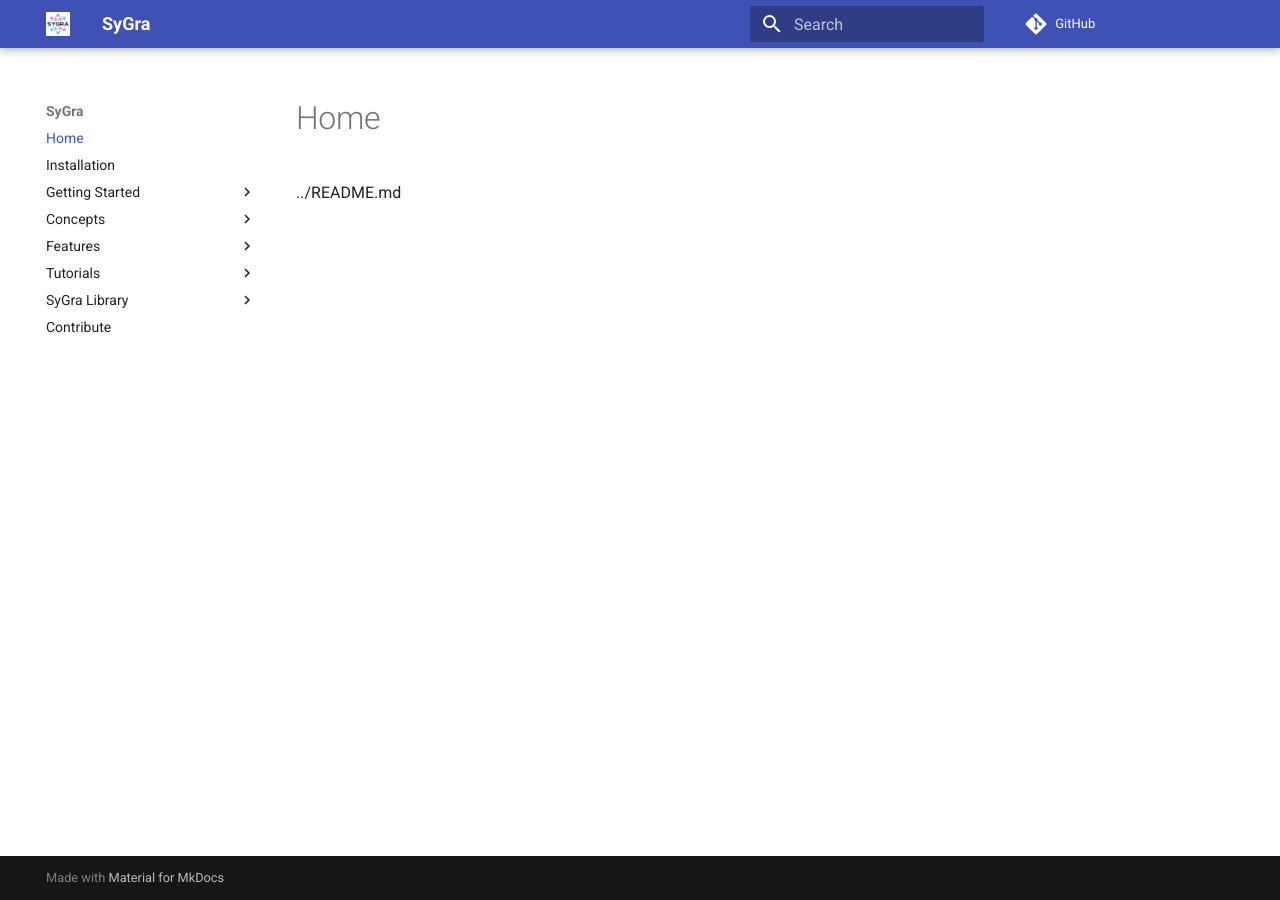
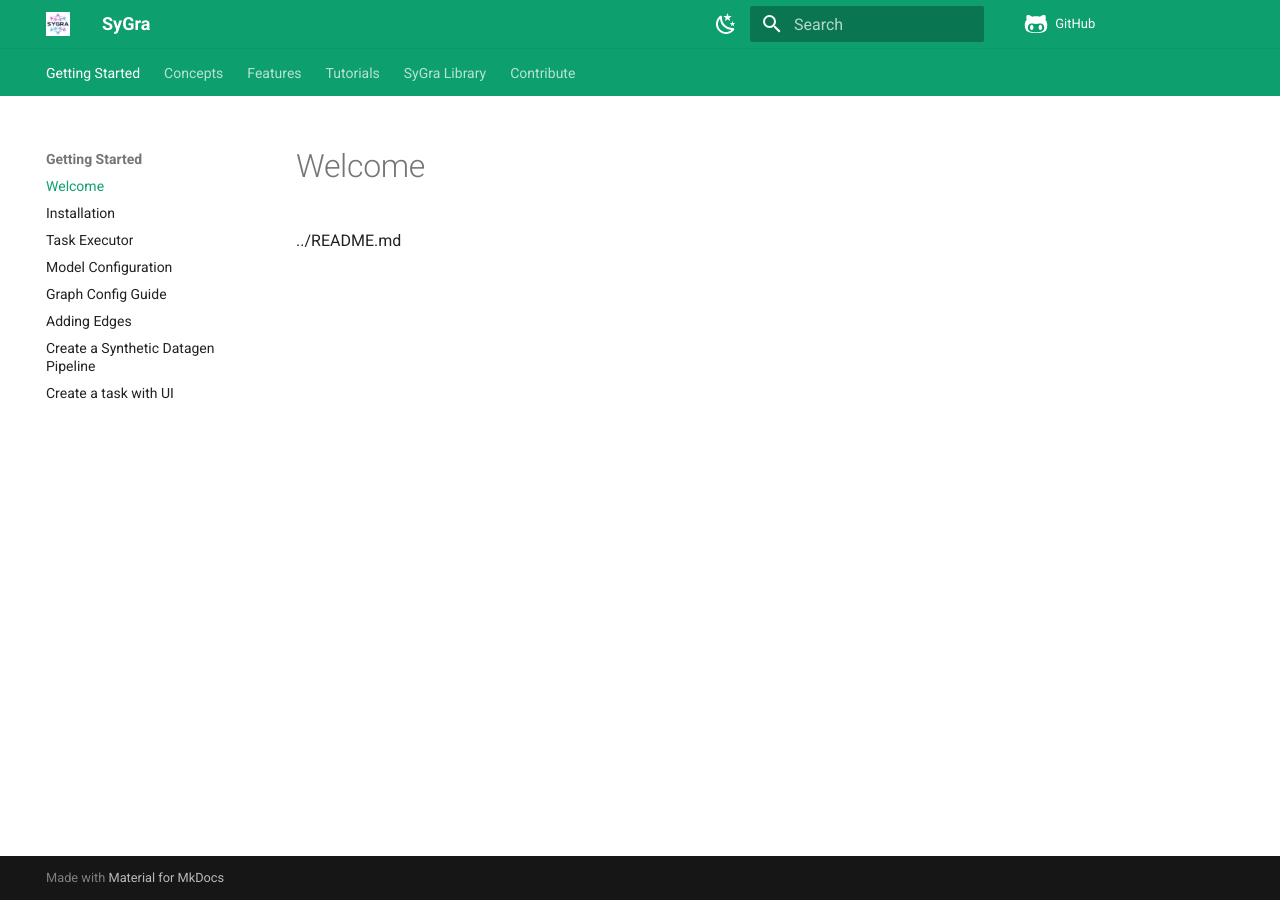
Before and after one commit to ServiceNow/SyGra, an MkDocs documentation site: the page built from docs/index.md, in a window 1280 px wide. Built offline with MkDocs 1.6.1 and Material for MkDocs 9.7.7, drawn with Linux system fonts in a browser that asks for light colours; comment, search, counter and statistics services are not loaded.

Commit message:
Updated style of SyGra docs

```diff
--- /dev/null
+++ b/docs/resources/css/servicenow.css
@@ -0,0 +1,46 @@
+:root{
+  --sn-primary:#0E9F6E;
+  --sn-primary-contrast:#ffffff;
+  --sn-accent:#1DB954;
+  --sn-accent-contrast:#0b1f17;
+  --md-primary-fg-color:var(--sn-primary);
+  --md-primary-fg-color--light:#35b483;
+  --md-primary-fg-color--dark:#0b7d55;
+  --md-primary-bg-color:var(--sn-primary-contrast);
+  --md-accent-fg-color:var(--sn-accent);
+  --md-accent-fg-color--light:#48c86f;
+  --md-accent-fg-color--dark:#159a43;
+  --md-accent-bg-color:var(--sn-accent-contrast);
+}
+
+[data-md-color-scheme="slate"]{
+  --sn-primary:#10B981;
+  --sn-primary-contrast:#0b1210;
+  --sn-accent:#34D399;
+  --sn-accent-contrast:#0b1210;
+  --md-primary-fg-color:var(--sn-primary);
+  --md-primary-fg-color--light:#52d3a8;
+  --md-primary-fg-color--dark:#0f996f;
+  --md-primary-bg-color:var(--sn-primary-contrast);
+  --md-accent-fg-color:var(--sn-accent);
+  --md-accent-fg-color--light:#66e0b5;
+  --md-accent-fg-color--dark:#22b07f;
+  --md-accent-bg-color:var(--sn-accent-contrast);
+}
+
+.md-typeset a{color:var(--md-accent-fg-color)}
+.md-typeset a:hover{color:var(--md-accent-fg-color--dark)}
+
+.md-header{box-shadow:0 1px 0 rgba(0,0,0,.06)}
+
+.md-button.md-button--primary{background-color:var(--md-primary-fg-color);color:var(--sn-primary-contrast)}
+.md-button.md-button--primary:hover{background-color:var(--md-primary-fg-color--dark)}
+.md-button{border-radius:8px}
+
+.md-tabs__item--active{color:var(--sn-primary-contrast)}
+.md-nav__title{color:var(--md-default-fg-color)}
+
+.md-typeset .admonition, .md-typeset details{border-left:4px solid var(--md-accent-fg-color)}
+
+.md-typeset code{background-color:rgba(2,6,4,.06);padding:.15em .35em;border-radius:4px}
+[data-md-color-scheme="slate"] .md-typeset code{background-color:rgba(255,255,255,.06)}
--- a/mkdocs.yml
+++ b/mkdocs.yml
@@ -7,10 +7,37 @@ theme:
   name: material
   logo: resources/images/sygra_logo.png
   favicon: resources/images/sygra_logo.png
+  font:
+    text: Roboto
+    code: Fira Code
+  icon:
+    repo: fontawesome/brands/github-alt
   features:
-    - navigation.top
+    - navigation.tabs
+    - navigation.expand
+    - navigation.path
     - toc.follow
     - content.code.copy
+    - content.code.select
+    - content.code.annotate
+  palette:
+    - media: "(prefers-color-scheme: light)"
+      scheme: default
+      primary: custom
+      accent: custom
+      toggle:
+        icon: material/weather-night
+        name: Switch to dark mode
+    - media: "(prefers-color-scheme: dark)"
+      scheme: slate
+      primary: custom
+      accent: custom
+      toggle:
+        icon: material/weather-sunny
+        name: Switch to light mode
+
+extra_css:
+  - resources/css/servicenow.css
 
 markdown_extensions:
   - admonition
@@ -20,13 +47,13 @@ markdown_extensions:
   - pymdownx.superfences
 
 nav:
-  - Home: index.md
-  - Installation: installation.md
   - Getting Started:
+      - Welcome: index.md
+      - Installation: installation.md
       - Task Executor: getting_started/Task_Executor.md
+      - Model Configuration: getting_started/model_configuration.md
       - Graph Config Guide: getting_started/graph_config_guide.md
       - Adding Edges: getting_started/adding_edges.md
-      - Model Configuration: getting_started/model_configuration.md
       - Create a Synthetic Datagen Pipeline: getting_started/create_new_pipeline.md
       - Create a task with UI: getting_started/create_task_ui.md
   - Concepts:
@@ -37,6 +64,8 @@ nav:
           - Audio to Text: concepts/multimodal/audio_to_text.md
           - Image to Text: concepts/multimodal/image_to_text.md
           - Text to Speech: concepts/multimodal/text_to_speech.md
+          - Image Generation: concepts/multimodal/image_generation.md
+          - GPT-4o (Audio): concepts/multimodal/gpt_4o_audio.md
       - Nodes:
           - Agent Node: concepts/nodes/agent_node.md
           - Lambda Node: concepts/nodes/lambda_node.md
```
